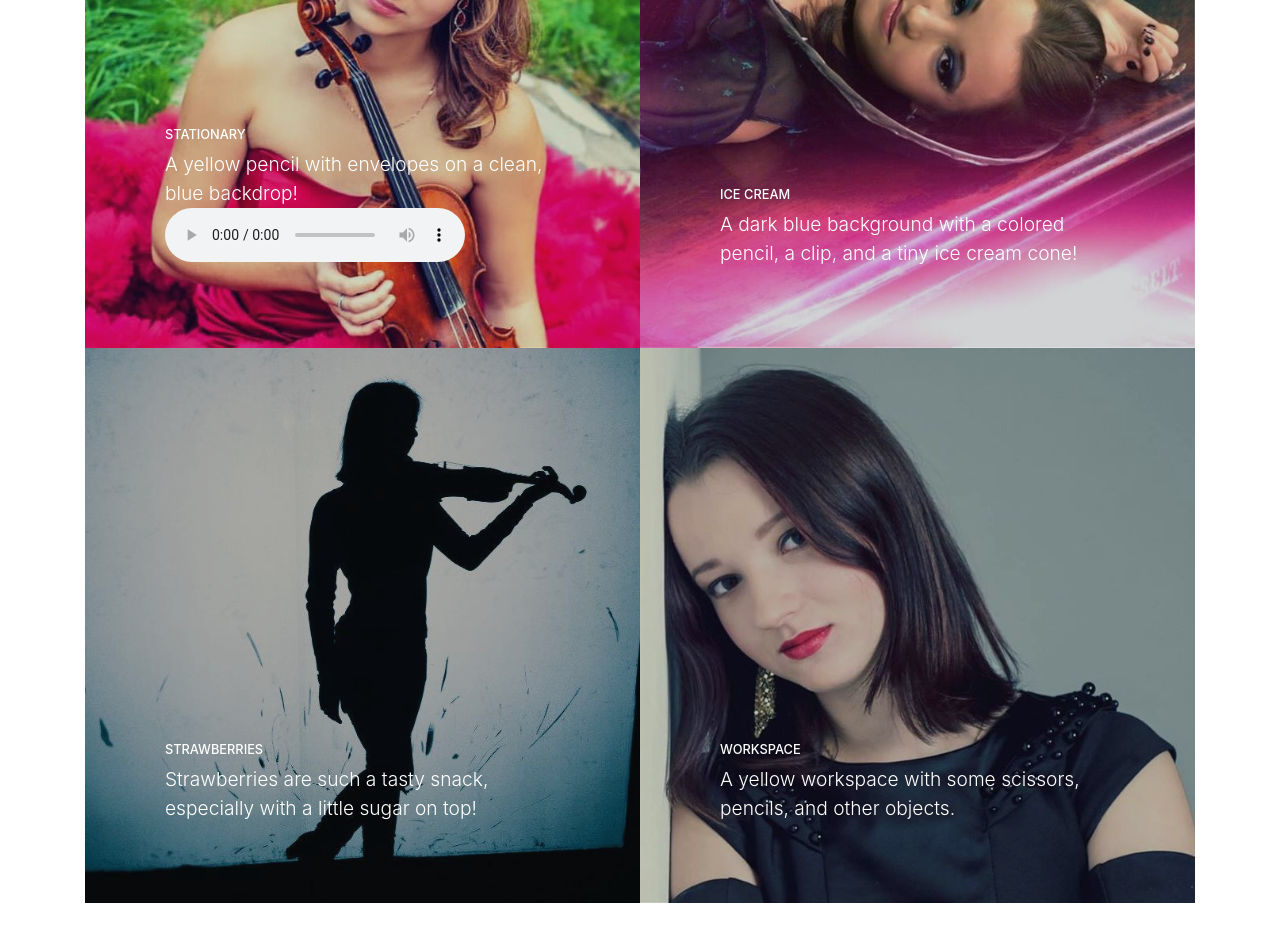
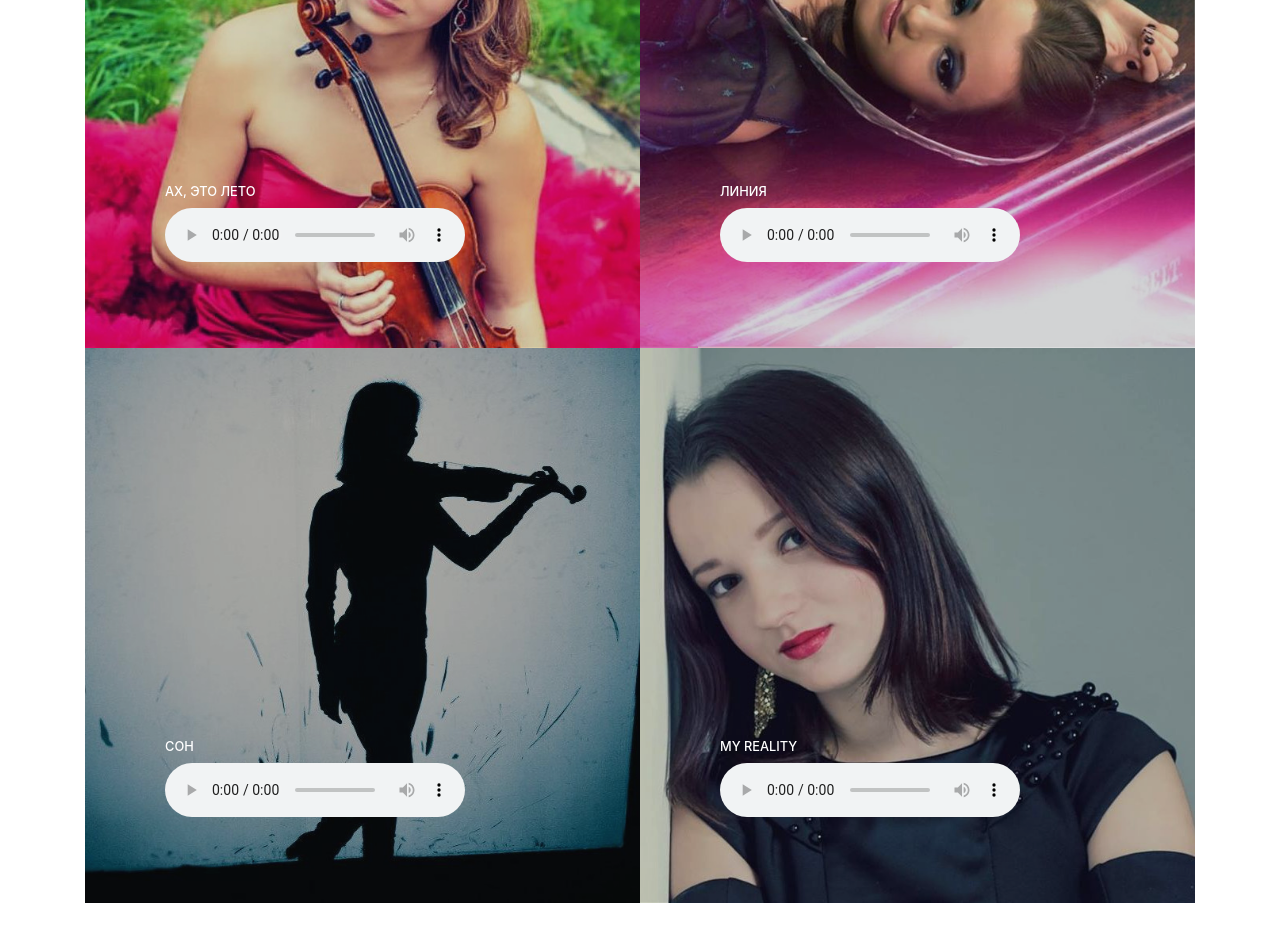
Before and after one commit to energy11900/energy.github.io, a website with bundled scripts: page index.html in a window 1280 px wide. Shown: the part 1620-2561 px from the top of the page. Built offline with nearby package versions, Linux system fonts and the light colour scheme.

Commit message:
song main

```diff
--- a/index.html
+++ b/index.html
@@ -195,13 +195,11 @@
             <a class="portfolio-item" href="#">
               <span class="caption">
                 <span class="caption-content">
-                  <h2>Stationary</h2>
-                  <p class="mb-0">A yellow pencil with envelopes on a clean, blue backdrop!</p>
-				  <audio controls>
-				  <source src="song/Sound_22152.ogg" type="audio/ogg">
-				  <source src="song/Sound_22152.mp3" type="audio/mpeg">
-				Your browser does not support the audio element.
-				</audio>
+                  <h2>Ах, это лето</h2>
+				    <audio controls>
+					  <source src="song/iriada1.mp3" type="audio/mpeg">
+					Your browser does not support the audio element.
+					</audio>
                 </span>
               </span>
               <img class="img-fluid" src="img/portfolio-1.jpg" alt="">
@@ -211,8 +209,11 @@
             <a class="portfolio-item" href="#">
               <span class="caption">
                 <span class="caption-content">
-                  <h2>Ice Cream</h2>
-                  <p class="mb-0">A dark blue background with a colored pencil, a clip, and a tiny ice cream cone!</p>
+                  <h2>Линия</h2>
+				  	<audio controls>
+					  <source src="song/iriada2.mp3" type="audio/mpeg">
+					Your browser does not support the audio element.
+					</audio>
                 </span>
               </span>
               <img class="img-fluid" src="img/portfolio-2.jpg" alt="">
@@ -222,8 +223,11 @@
             <a class="portfolio-item" href="#">
               <span class="caption">
                 <span class="caption-content">
-                  <h2>Strawberries</h2>
-                  <p class="mb-0">Strawberries are such a tasty snack, especially with a little sugar on top!</p>
+                  <h2>Сон</h2>
+                  	<audio controls>
+					  <source src="song/iriada3.mp3" type="audio/mpeg">
+					Your browser does not support the audio element.
+					</audio>
                 </span>
               </span>
               <img class="img-fluid" src="img/portfolio-3.jpg" alt="">
@@ -233,8 +237,11 @@
             <a class="portfolio-item" href="#">
               <span class="caption">
                 <span class="caption-content">
-                  <h2>Workspace</h2>
-                  <p class="mb-0">A yellow workspace with some scissors, pencils, and other objects.</p>
+                  <h2>My reality</h2>
+                    <audio controls>
+					  <source src="song/iriada4.mp3" type="audio/mpeg">
+					Your browser does not support the audio element.
+					</audio>
                 </span>
               </span>
               <img class="img-fluid" src="img/portfolio-4.jpg" alt="">
```
Also changed, not shown: 6 other files.
